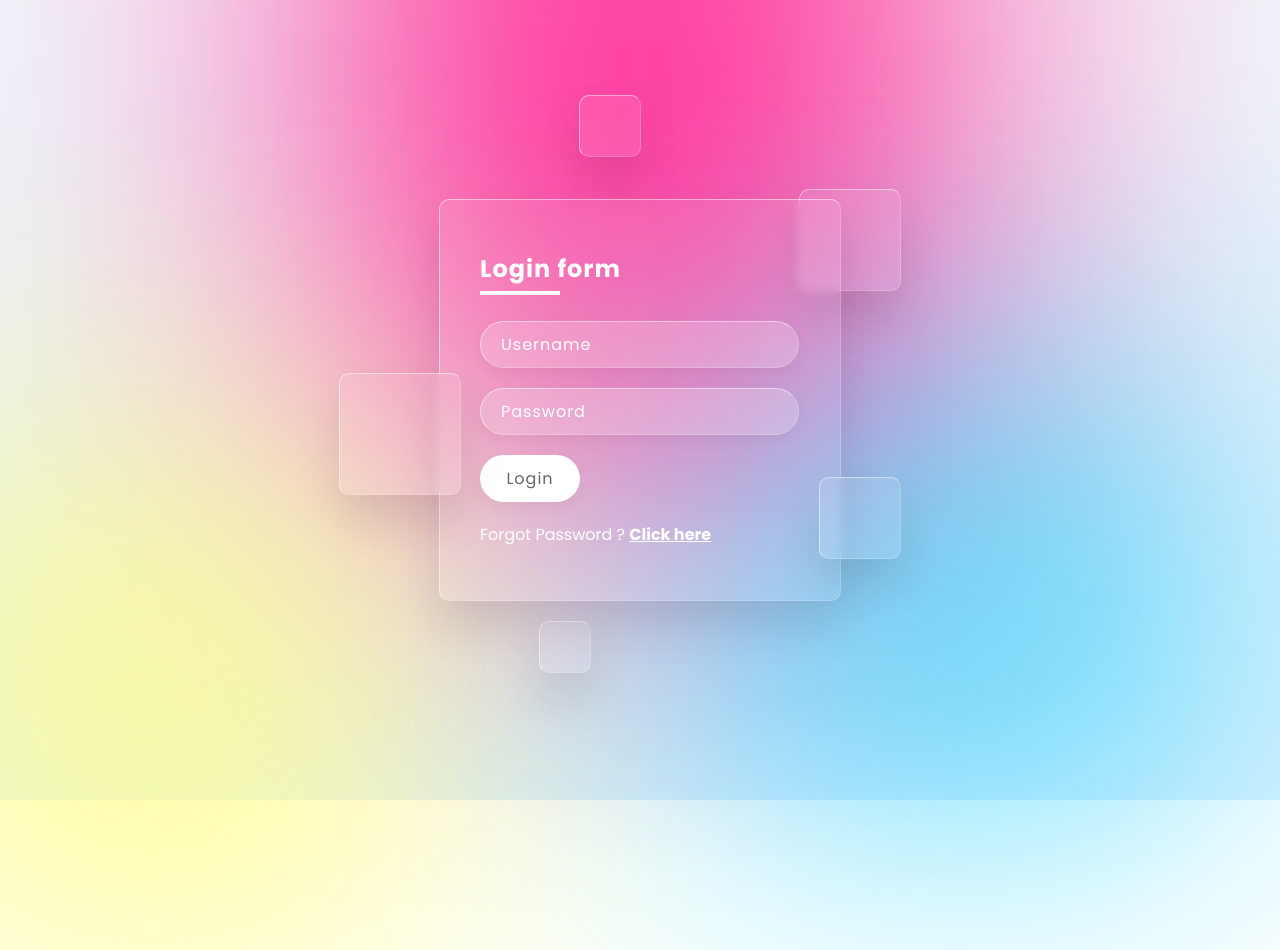
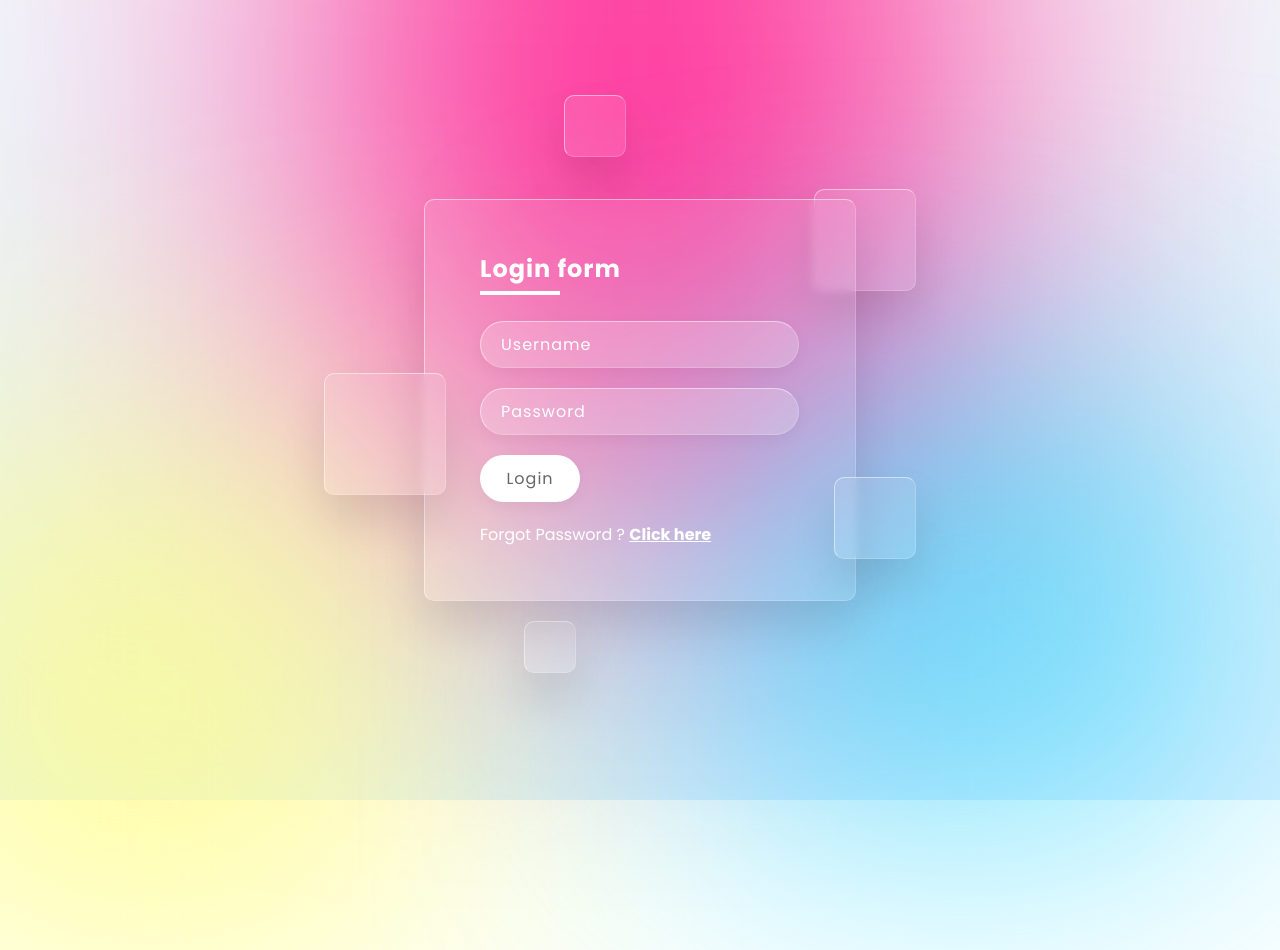
Before and after one commit to phamxuansanga11/form-login, a plain HTML site: page index.html in a window 1280 px wide. Drawn offline with Linux system fonts and the light colour scheme.

Commit message:
update responsive

```diff
--- a/index.html
+++ b/index.html
@@ -19,13 +19,13 @@
       <div class="color"></div>
       <div class="color"></div>
       <div class="color"></div>
-      <div class="box">
+      <div class="box__form">
         <div class="square" style="--i: 0"></div>
         <div class="square" style="--i: 1"></div>
         <div class="square" style="--i: 2"></div>
         <div class="square" style="--i: 3"></div>
         <div class="square" style="--i: 4"></div>
-        <div class="--container__form-login">
+        <div class="container --container__form-login">
           <div class="form">
             <h2>Login form</h2>
             <form action="">
--- a/style.scss
+++ b/style.scss
@@ -33,8 +33,10 @@
       background: #00d2ff;
     }
   }
-  .box {
+  .box__form {
     position: relative;
+    padding: 0;
+    margin: 0;
     .square {
       position: absolute;
       background: rgba(255, 255, 255, 0.1);
@@ -150,7 +152,7 @@
               margin-bottom: 20px;
               font-weight: 600px;
               &:hover {
-                background: rgba(255, 53, 155, 0.7);
+                background: #ff68b4;
                 color: #fff;
               }
             }
@@ -161,9 +163,9 @@
             color: #fff;
             cursor: pointer;
             &:hover {
-              color: #ff359b;
+              color: #ff68b4;
               a {
-                color: #ff359b;
+                color: #ff68b4;
               }
             }
             > a {
@@ -185,3 +187,64 @@
     transform: translateY(40px);
   }
 }
+
+.container {
+  width: auto;
+  padding-right: 15px !important;
+  padding-left: 15px !important;
+  margin-right: auto !important;
+  margin-left: auto !important;
+}
+@media screen and (min-width: 576px) {
+  .container {
+    max-width: 610px;
+  }
+}
+
+@media screen and (min-width: 760px) {
+  .container {
+    max-width: 710px;
+  }
+}
+
+@media screen and (min-width: 800px) {
+  .container {
+    max-width: 767px;
+  }
+}
+
+@media screen and (min-width: 993px) {
+  .container {
+    max-width: 950px;
+  }
+}
+
+@media screen and (min-width: 1050px) {
+  .container {
+    max-width: 1050px;
+  }
+}
+
+@media screen and (min-width: 1247px) {
+  .container {
+    max-width: 1210px;
+  }
+}
+
+@media screen and(max-width: 530px) {
+  .container {
+    width: 330px !important;
+  }
+}
+
+@media screen and(max-width: 420px) {
+  .container {
+    width: 290px !important;
+  }
+}
+
+@media screen and(max-width: 350px) {
+  .container {
+    width: 264px !important;
+  }
+}
```
Also changed, not shown: style.css, 1 other file.
